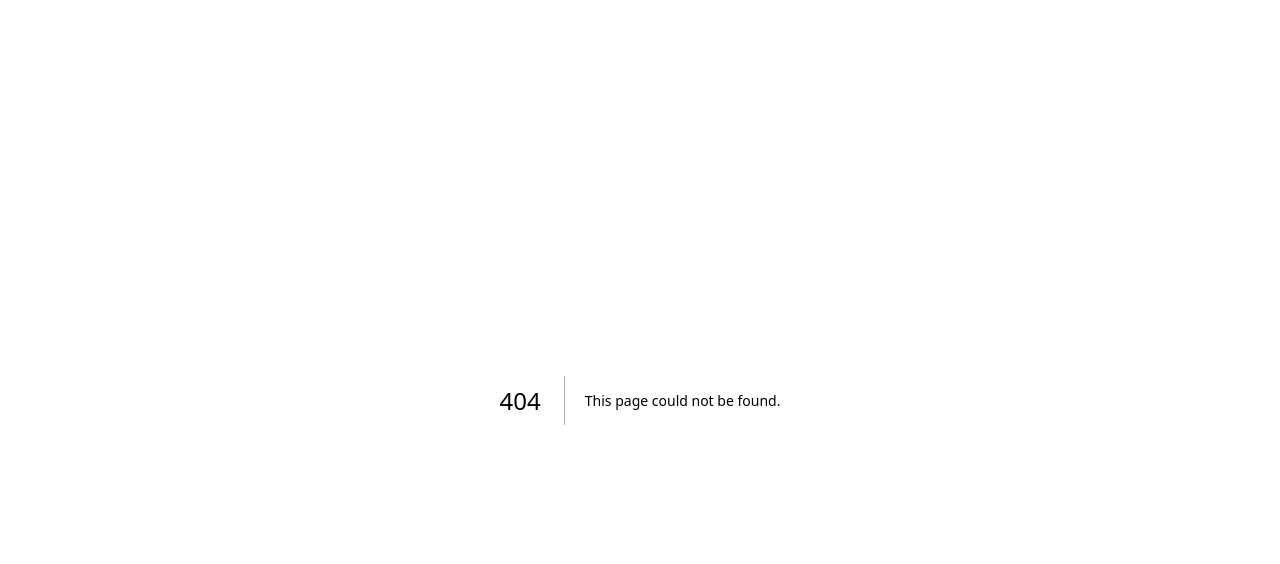
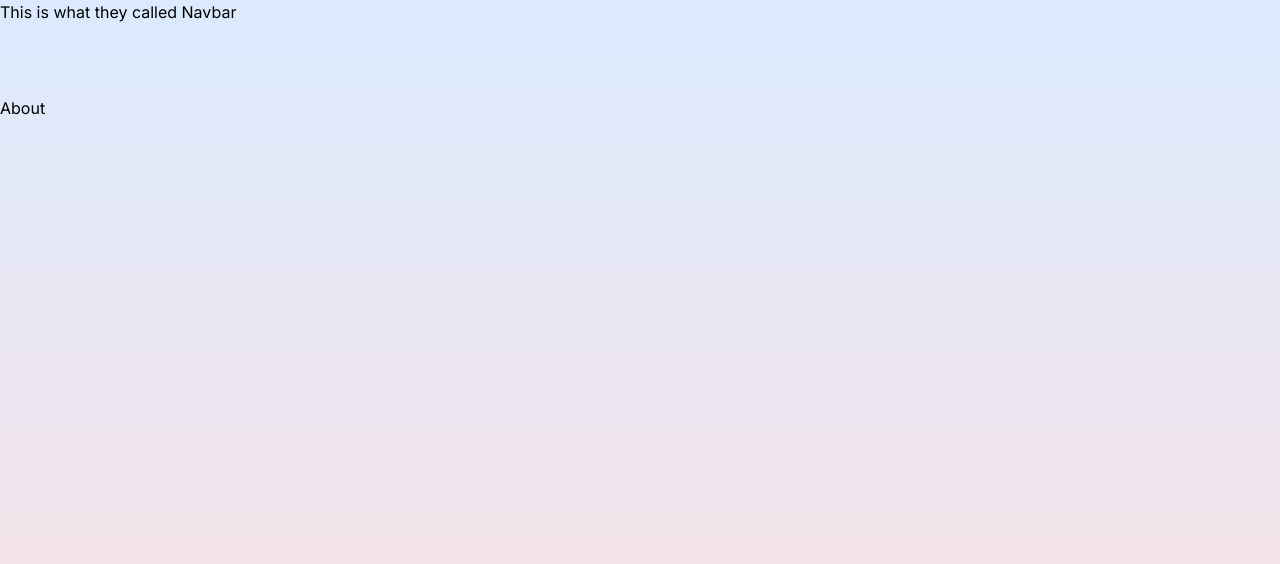
Before and after one commit to hassaanmgl8844/Animated-Portfolio, a Next.js app: page /about in a window 1280 px wide. Before the commit this address had no page. Shown: the top 564 px of the page. Built offline with nearby package versions, Linux system fonts and the light colour scheme.

Commit message:
Pages Are Build Now We Are Going to Start the Project

```diff
--- /dev/null
+++ b/src/app/about/page.jsx
@@ -0,0 +1,11 @@
+import React from 'react'
+
+const AboutPage = () => {
+  return (
+    <div>
+      About
+    </div>
+  )
+}
+
+export default AboutPage
--- /dev/null
+++ b/src/app/contact/page.jsx
@@ -0,0 +1,11 @@
+import React from 'react'
+
+const ContactPage = () => {
+  return (
+    <div>
+      Contact
+    </div>
+  )
+}
+
+export default ContactPage
--- a/src/app/layout.js
+++ b/src/app/layout.js
@@ -1,17 +1,25 @@
 import { Inter } from "next/font/google";
 import "./globals.css";
+import Navbar from "@/components/Navbar";
 
 const inter = Inter({ subsets: ["latin"] });
 
 export const metadata = {
-  title: "Lama Dev Portfolio App",
+  title: "Hassaam's Portfolio",
   description: "Generated by create next app",
 };
 
 export default function RootLayout({ children }) {
   return (
     <html lang="en">
-      <body className={inter.className}>{children}</body>
+      <body className={inter.className}>
+        <div className="w-screen h-screen bg-gradient-to-b from-blue-100 to-red-100">
+          <div className="h-24">
+            <Navbar />
+          </div>
+          <div className="h-24">{children}</div>
+        </div>
+      </body>
     </html>
   );
 }
--- /dev/null
+++ b/src/app/portfolio/page.jsx
@@ -0,0 +1,11 @@
+import React from 'react'
+
+const PortfolioPage = () => {
+  return (
+    <div>
+      Portfolio
+    </div>
+  )
+}
+
+export default PortfolioPage
--- /dev/null
+++ b/src/components/Navbar.jsx
@@ -0,0 +1,11 @@
+import React from 'react'
+
+const Navbar = () => {
+  return (
+    <div>
+        This is what they called Navbar
+    </div>
+  )
+}
+
+export default Navbar
```
